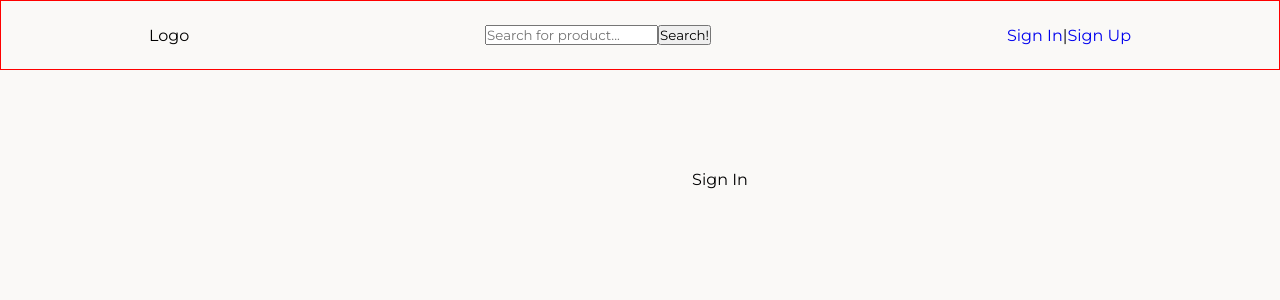
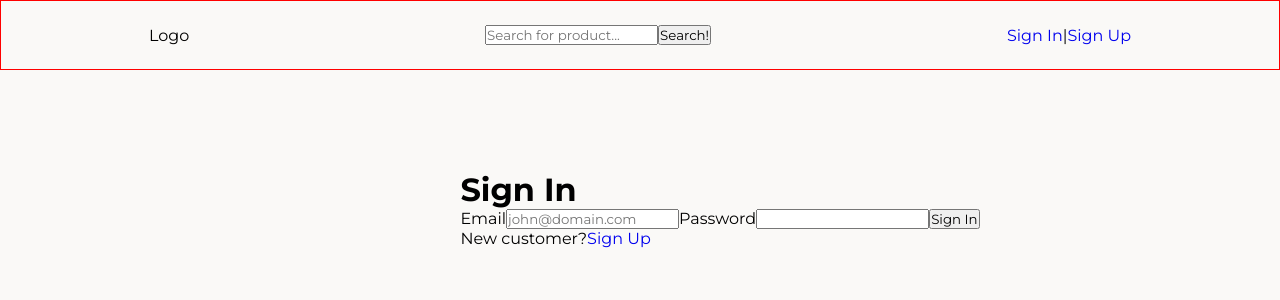
Before and after one commit to manovDev/Grizzly-Savage-Softuni, a React (Create React App) app in the folder client/: page /sign-in in a window 1280 px wide. Shown: the top 300 px of the page. Built offline with nearby package versions, Linux system fonts and the light colour scheme.

Commit message:
Add basic markup form, links, buttons
#16

```diff
--- a/client/src/components/SignIn/SignIn.js
+++ b/client/src/components/SignIn/SignIn.js
@@ -1,3 +1,4 @@
+import { Link } from 'react-router-dom';
 import MainLayout from '../layouts/MainLayout';
 import './SignIn.scss';
 
@@ -5,7 +6,23 @@ const SignIn = () => {
     return (
         <MainLayout>
             <div className="sign-in">
-                Sign In
+                <div className="sign-in-content">
+                    <h1>Sign In</h1>
+                    <form>
+                        <label htmlFor="email">Email</label>
+                        <input id="email" name="email" type="email" placeholder="john@domain.com"/>
+
+                        <label htmlFor="password">Password</label>
+                        <input id="password" name="password" type="password"/>
+
+                        <button type="button">Sign In</button>
+                    </form>
+                    <div className="new-customer">
+                        New customer?
+                        <Link to="/sign-up">Sign Up</Link>
+                    </div>
+
+                </div>
             </div>
         </MainLayout>
     );
```
